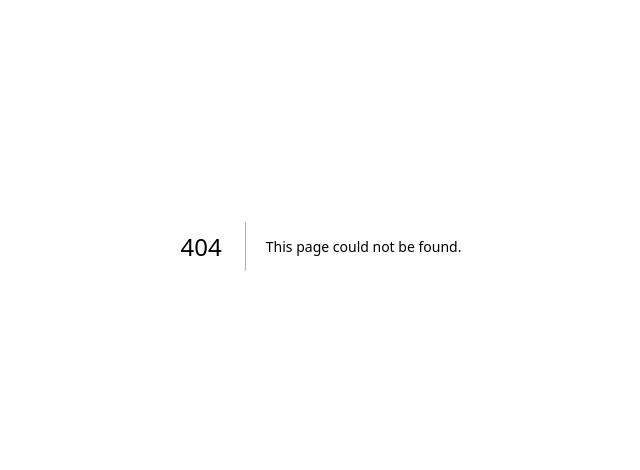
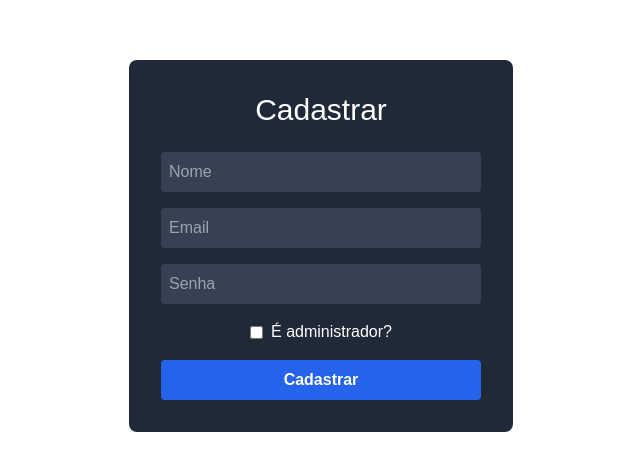
Before and after one commit to JuniorBandeira7/cadastro-de-usuarios-nextjs, a Next.js app in the folder cadastro_usuario/: page /cadastro in a window 1280 px wide. Before the commit this address had no page. Shown: the part 154-624 px from the top of the page, without its empty margins (319-959 px from the left). Built offline with nearby package versions, Linux system fonts and the light colour scheme.

Commit message:
feat: pagina de cadastro

```diff
--- /dev/null
+++ b/cadastro_usuario/src/app/cadastro/page.tsx
@@ -0,0 +1,78 @@
+"use client"
+
+import { useState } from "react"
+import { useRouter } from "next/navigation"
+import Button from "../components/Button"
+
+export default function RegisterForm() {
+    const [name, setName] = useState("")
+    const [email, setEmail] = useState("")
+    const [senha, setSenha] = useState("")
+    const [isAdmin, setIsAdmin] = useState(false)
+    const router = useRouter()
+
+    const handleRegister = async () => {
+        try {
+            const response = await fetch("/api/user", {
+                method: "POST",
+                headers: { "Content-Type": "application/json" },
+                body: JSON.stringify({
+                    name,
+                    email,
+                    senha,
+                    permissao: isAdmin,
+                }),
+            })
+
+            if (response.ok) {
+                console.log("Usuário cadastrado com sucesso!")
+                router.push("/login")
+            } else {
+                const data = await response.json()
+                console.log(data.message || "Erro ao cadastrar usuário")
+            }
+        } catch (error) {
+            console.error("Erro ao cadastrar usuário:", error)
+        }
+    }
+
+    return (
+        <div className="flex items-center justify-center h-screen">
+            <div className="flex flex-col items-center justify-center bg-gray-800 p-8 rounded-lg w-96">
+                <h1 className="text-white text-3xl mb-6">Cadastrar</h1>
+                <input
+                    type="text"
+                    placeholder="Nome"
+                    value={name}
+                    onChange={(e) => setName(e.target.value)}
+                    className="mb-4 p-2 rounded bg-gray-700 text-white w-full"
+                />
+                <input
+                    type="email"
+                    placeholder="Email"
+                    value={email}
+                    onChange={(e) => setEmail(e.target.value)}
+                    className="mb-4 p-2 rounded bg-gray-700 text-white w-full"
+                />
+                <input
+                    type="password"
+                    placeholder="Senha"
+                    value={senha}
+                    onChange={(e) => setSenha(e.target.value)}
+                    className="mb-4 p-2 rounded bg-gray-700 text-white w-full"
+                />
+                <div className="flex items-center mb-4">
+                    <input
+                        type="checkbox"
+                        id="isAdmin"
+                        checked={isAdmin}
+                        onChange={(e) => setIsAdmin(e.target.checked)}
+                        className="mr-2"
+                    />
+                    <label htmlFor="isAdmin" className="text-white">É administrador?</label>
+                </div>
+                <Button onClick={handleRegister} className="w-full bg-blue-600 text-white"> Cadastrar </Button>
+            </div>
+        </div>
+    )
+}
```
